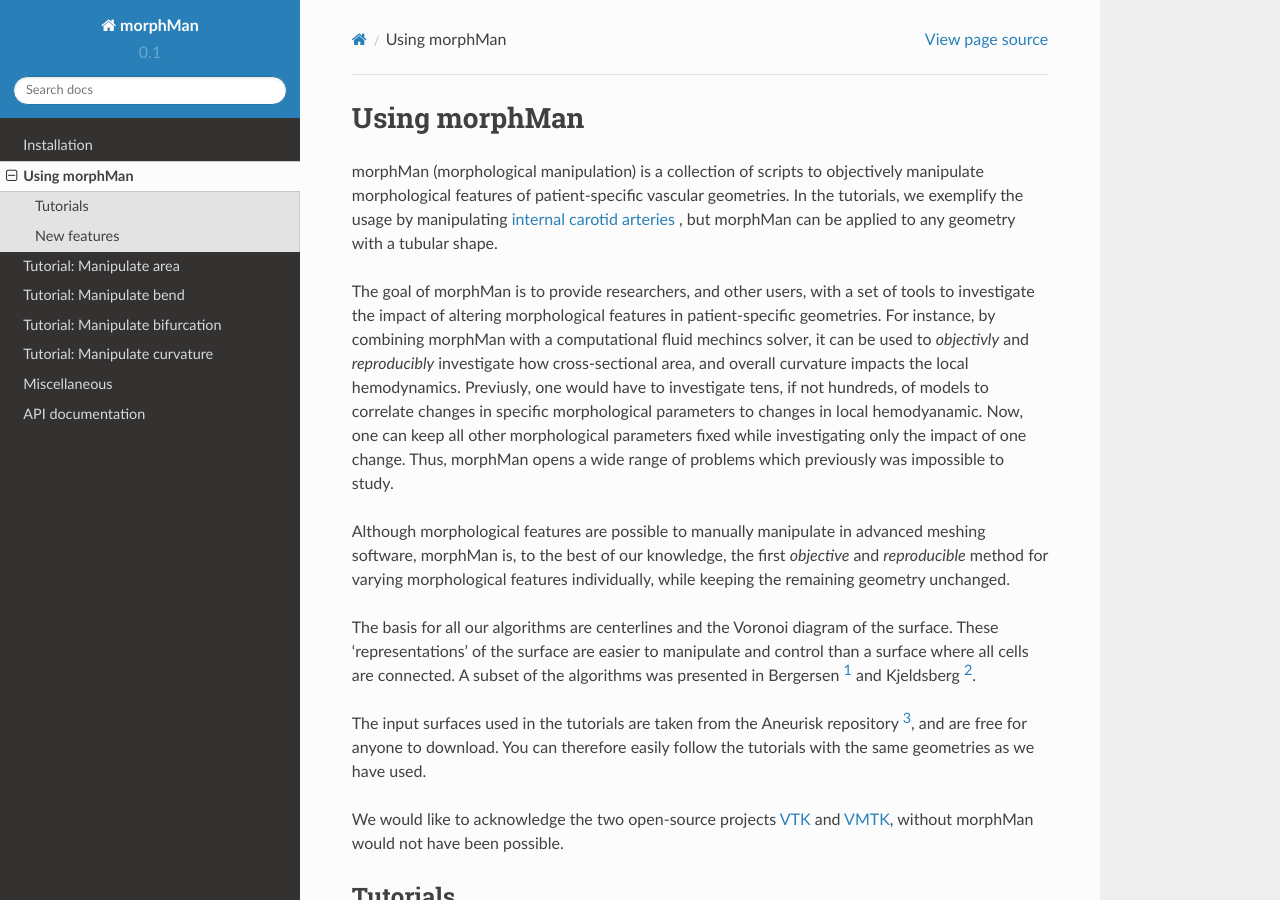
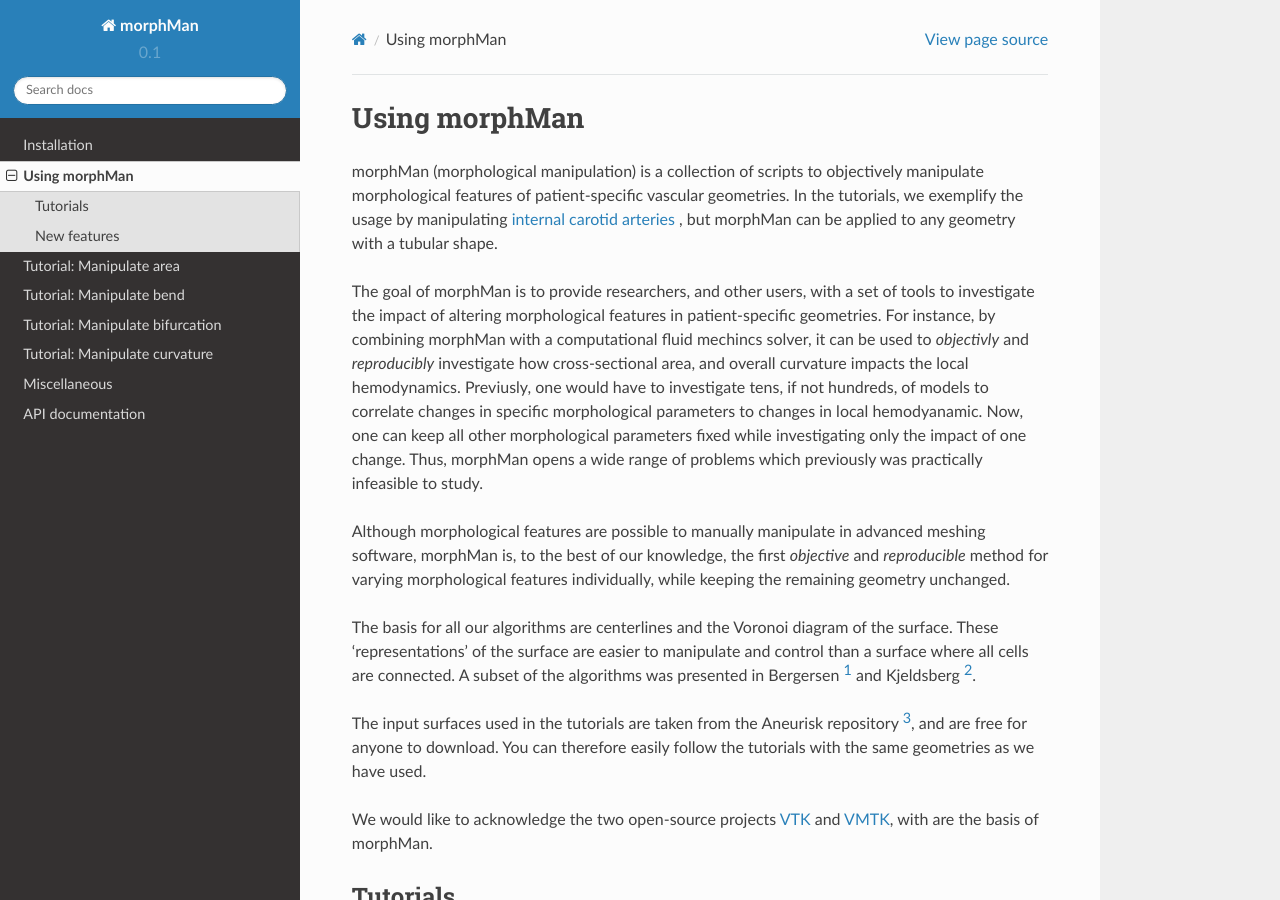
Before and after one commit to KVSlab/morphMan, a Sphinx documentation site: the page built from docs/source/getting_started.rst, in a window 1280 px wide and 900 px high. Built offline with Sphinx 7.4.7 and the Read the Docs theme 2.0.0, drawn with Linux system fonts in a browser that asks for light colours.

Commit message:
Minor changes to tutorial

```diff
--- a/docs/source/getting_started.rst
+++ b/docs/source/getting_started.rst
@@ -16,7 +16,7 @@
 the local hemodynamics. Previusly, one would have to investigate tens, if not hundreds, of models
 to correlate changes in specific morphological parameters to changes in local hemodyanamic. Now,
 one can keep all other morphological parameters fixed while investigating only the impact of one change.
-Thus, morphMan opens a wide range of problems which previously was impossible to study.
+Thus, morphMan opens a wide range of problems which previously was practically infeasible to study.
 
 Although morphological features are possible to manually manipulate in advanced meshing software,
 morphMan is, to the best of our knowledge, the first *objective* and *reproducible* method for
@@ -31,7 +31,7 @@
 for anyone to download. You can therefore easily follow the tutorials with the same geometries as we have used.
 
 We would like to acknowledge the two open-source projects `VTK <https://www.vtk.org>`_
-and `VMTK <http://www.vmtk.org>`_, without morphMan would not have been possible.
+and `VMTK <http://www.vmtk.org>`_, with are the basis of morphMan.
 
 
 Tutorials
--- a/docs/source/manipulate_area.rst
+++ b/docs/source/manipulate_area.rst
@@ -25,8 +25,8 @@
  * ``stenosis``: Create or remove a `stenosis <https://en.wikipedia.org/wiki/Stenosis>`_.
  * ``area``: Inflation of deflation of a vessel.
 
-It is easy ``manipulate_area.py`` to extend with new features. Please make a pull request with changes,
-or create an issue suggesting an enhancement, and we will look into it.
+It is easy to extend :meth:`manipulate_area.area_variations` with new features. Please make a pull
+request with changes, or create an issue suggesting an enhancement, and we will look into it.
 
 .. _area_variations:
 
```
